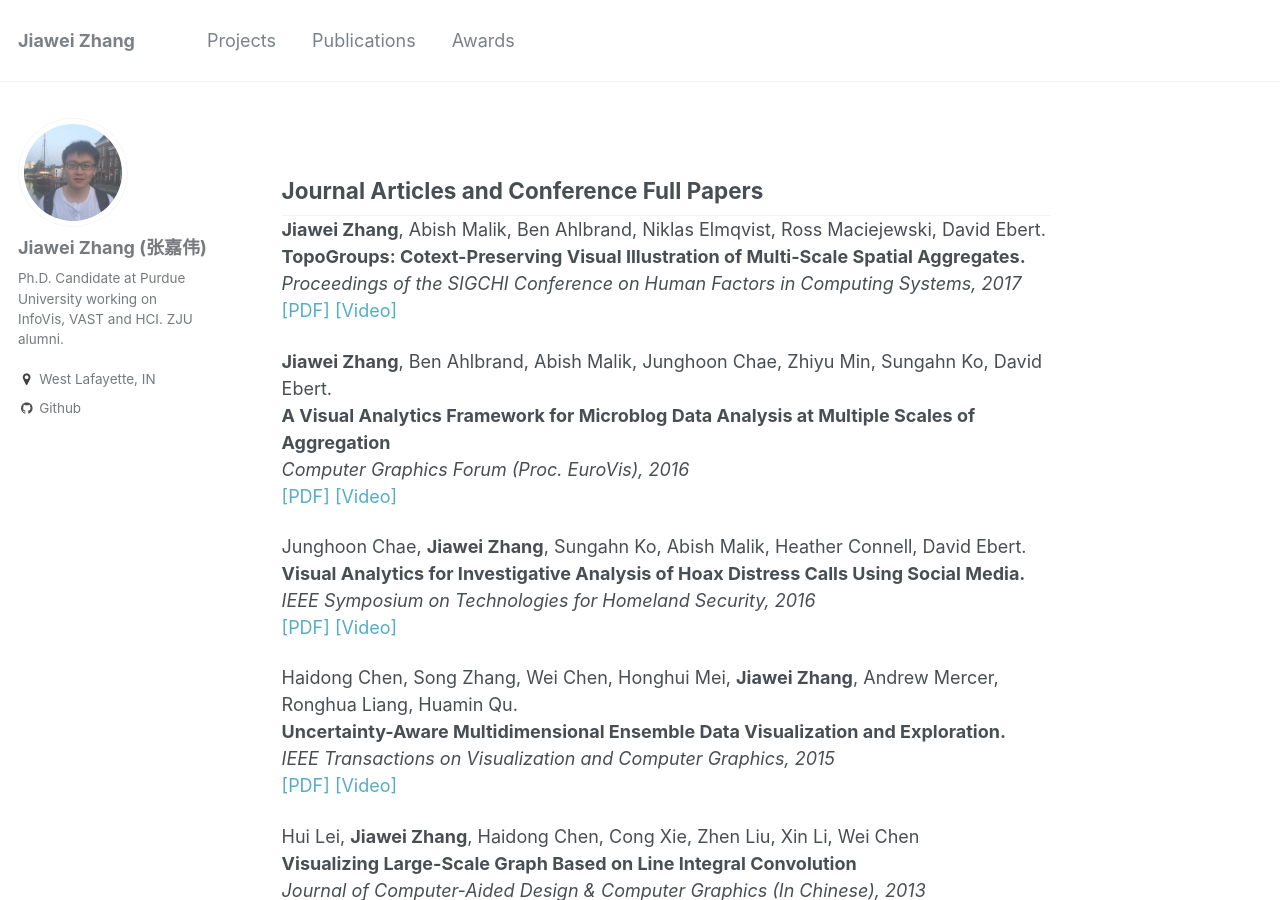
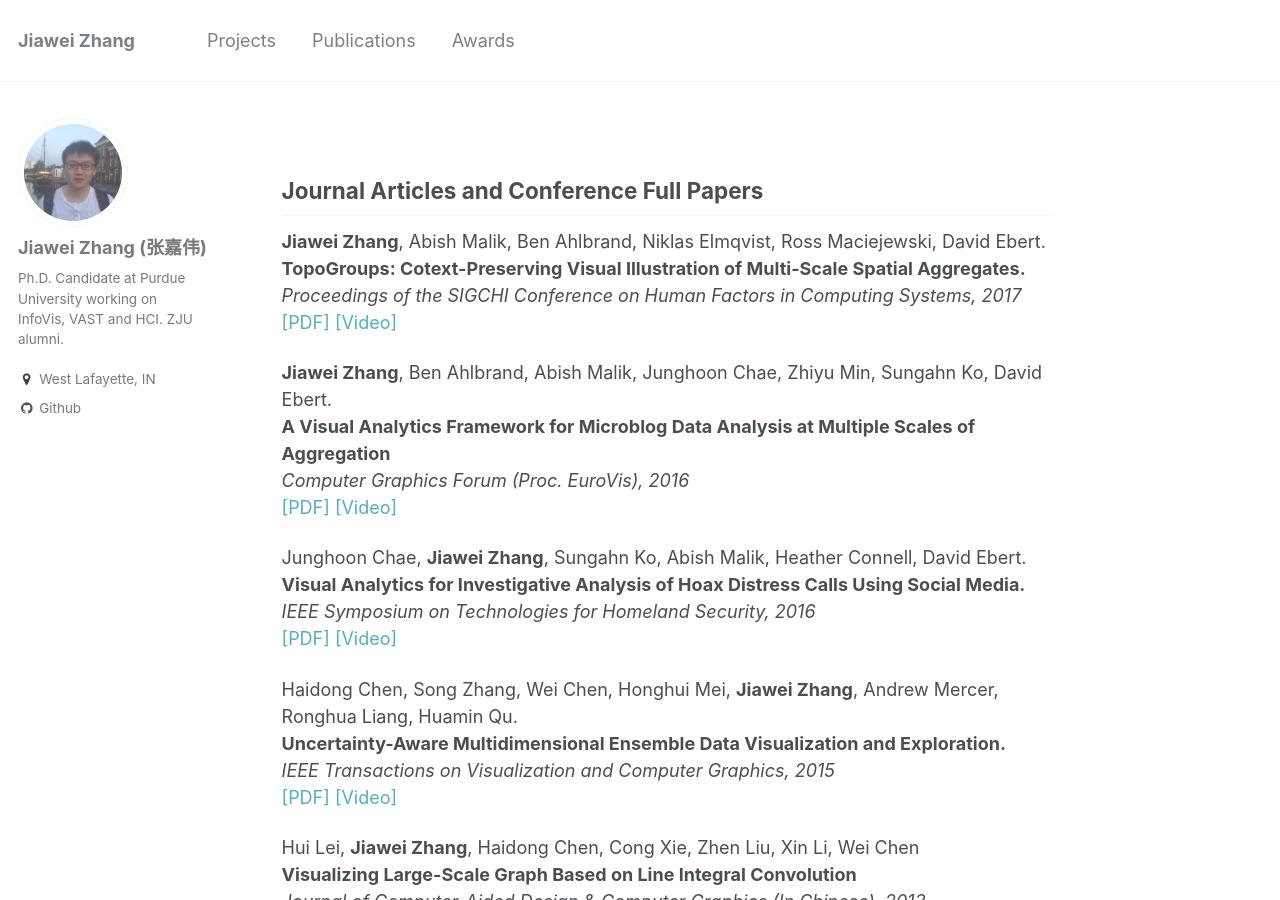
Before and after one commit to rivulet-zhang/rivulet-zhang.github.io, a Jekyll site: the page built from _pages/publications.md, in a window 1280 px wide and 900 px high. Built offline with Jekyll 4.4.1, drawn with Linux system fonts in a browser that asks for light colours.

Commit message:
initial commit

```diff
--- a/_pages/publications.md
+++ b/_pages/publications.md
@@ -7,7 +7,7 @@
 ---
 
 
-<h2 style="margin-bottom:0px;">Journal Articles and Conference Full Papers</h2>
+<h2>Journal Articles and Conference Full Papers</h2>
 
 <!-- Item: Pont-Tuset2016a -->
 <p>
```
